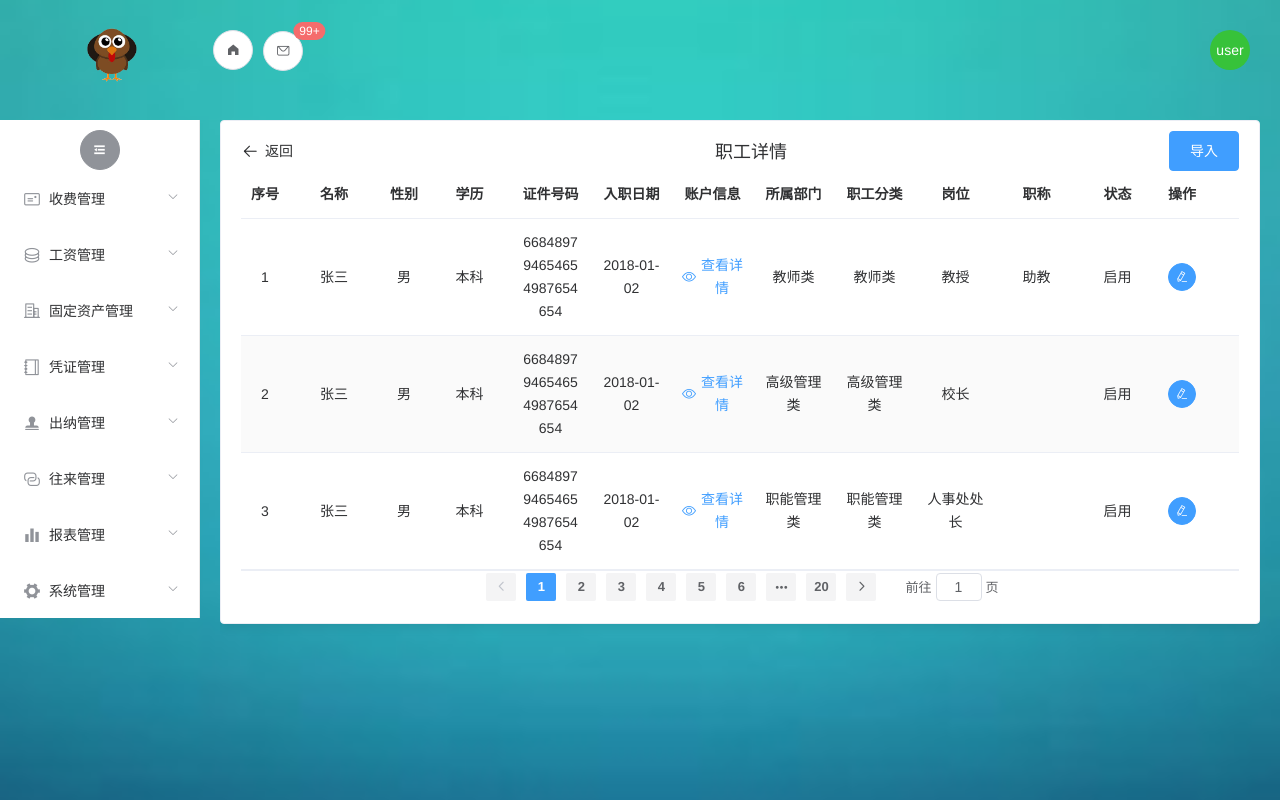
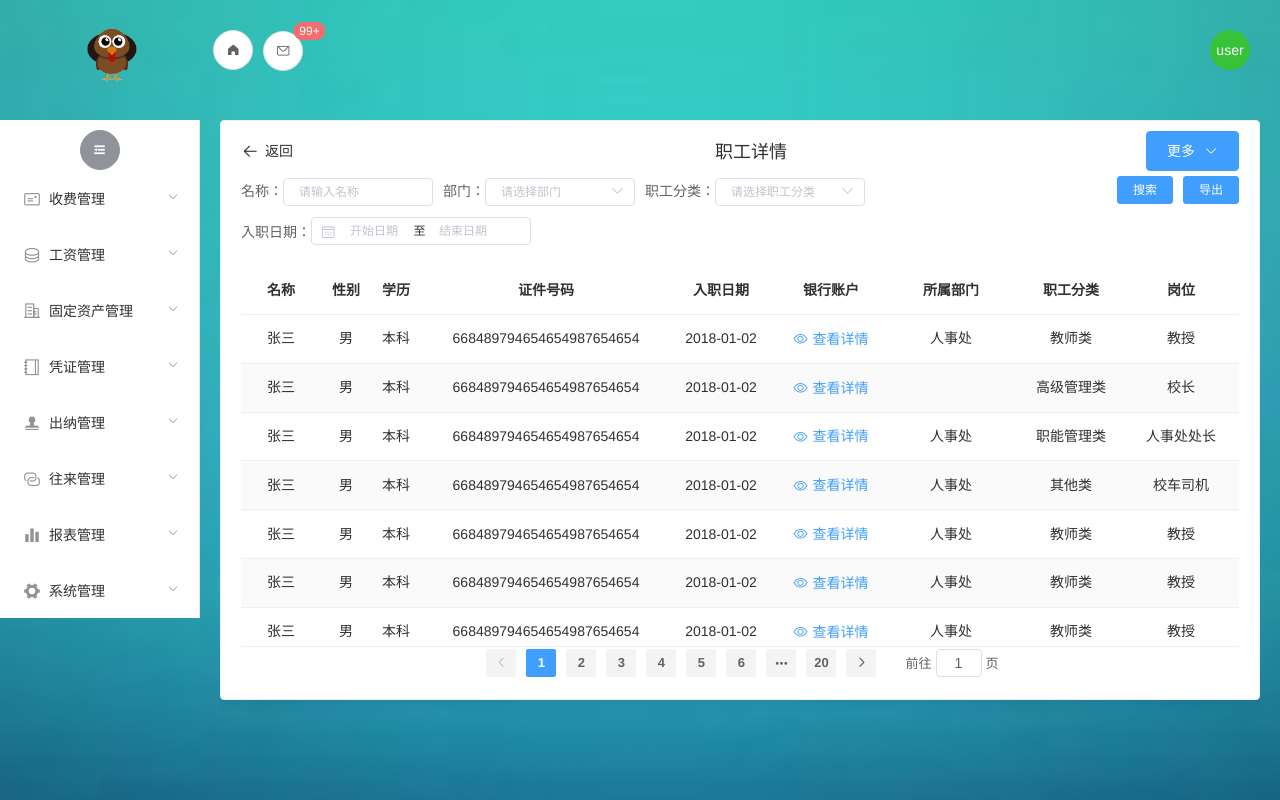
Before and after one commit to ZHSnail/vueFinance, a Vue app: page /#/finance/salary/staffInfo in a window 1280 px wide. Built offline with nearby package versions, Linux system fonts and the light colour scheme.

Commit message:
1.修改table的横向滚动条;2.完成职工信息页面;3.修改页头;4.删除无用文件;5.添加员工新增页面

```diff
--- a/src/assets/css/global.css
+++ b/src/assets/css/global.css
@@ -28,7 +28,7 @@ body,
 
 .el-table__body-wrapper::-webkit-scrollbar {
     width: 6px;
-    height: 6px;
+    height: 10px;
 }
 
 .el-table__body-wrapper::-webkit-scrollbar-thumb {
--- a/src/components/common/formItem.vue
+++ b/src/components/common/formItem.vue
@@ -42,6 +42,7 @@
       end-placeholder="结束日期"
       :default-time="['00:00:00', '23:59:59']"
       value-format="yyyy-MM-dd HH:mm:ss"
+      style="width:220px"
     ></el-date-picker>
 
     <!-- monthrange -->
--- a/src/components/common/myPageheader.vue
+++ b/src/components/common/myPageheader.vue
@@ -7,8 +7,9 @@
       <template slot="content">
         <el-row>
           <el-col :span="12" class="spancontent">{{titleContent}}</el-col>
-          <el-col :span="12" class="rightButton" v-if="buttonContent">
-            <el-button type="primary" @click="handClick">{{buttonContent}}</el-button>
+          <el-col :span="12" class="rightButton" v-if="needButton">
+            <!-- <el-button type="primary" @click="handClick">{{buttonContent}}</el-button> -->
+            <slot><el-button type="primary" @click="handClick">{{buttonContent}}</el-button></slot>
           </el-col>
         </el-row>
       </template>
--- a/src/components/common/searchBar.vue
+++ /dev/null
@@ -1,45 +0,0 @@
-<template>
-  <div class="searchBar">
-    <el-form :inline="true" :model="formInline" class="demo-form-inline">
-      <el-form-item label="审批人">
-        <el-input v-model="formInline.user" placeholder="审批人"></el-input>
-      </el-form-item>
-      <el-form-item label="活动区域">
-        <el-select v-model="formInline.region" placeholder="活动区域">
-          <el-option label="区域一" value="shanghai"></el-option>
-          <el-option label="区域二" value="beijing"></el-option>
-        </el-select>
-      </el-form-item>
-      <el-form-item>
-        <el-button type="primary" @click="onSubmit">查询</el-button>
-      </el-form-item>
-    </el-form>
-  </div>
-</template>
-
-<script>
-export default {
-  name: "searchBar",
-  components: {},
-  props: {},
-  data() {
-    return {
-      formInline: {
-        user: "",
-        region: ""
-      }
-    };
-  },
-  watch: {},
-  computed: {},
-  methods: {
-    onSubmit() {
-      console.log("submit!");
-    }
-  },
-  created() {},
-  mounted() {}
-};
-</script>
-<style scoped>
-</style>
--- a/src/main.js
+++ b/src/main.js
@@ -10,7 +10,6 @@ import myPageheader from "@/components/common/myPageheader.vue";
 import myCollapse from "@/components/common/myCollapse.vue";
 import task from "@/components/common/taskList.vue";
 import row from "@/components/common/row.vue";
-import search from "@/components/common/searchBar.vue";
 import searchForm from "@/components/common/searchForm.vue";
 
 
@@ -20,7 +19,6 @@ Vue.component('myPageheader', myPageheader)
 Vue.component('myCollapse', myCollapse)
 Vue.component('task', task)
 Vue.component('row', row)
-Vue.component('search', search)
 Vue.component('searchForm', searchForm)
 
 
--- a/src/router/index.js
+++ b/src/router/index.js
@@ -10,6 +10,7 @@ import PayNoticeReq from '../views/charge/payNoticeReq.vue'
 import PayNoticeDetail from '../views/charge/payNoticeDetail.vue'
 import PayList from '../views/charge/payList.vue'
 import StaffInfo from '../views/salary/staffInfo.vue'
+import StaffAdd from '../views/salary/staffAdd.vue'
 
 
 
@@ -59,9 +60,9 @@ const salary = [{
         component: StaffInfo
     },
     {
-        path: 'charge/payNoticeList',
-        name: 'payNoticeList',
-        component: PayNoticeList
+        path: 'salary/staffAdd/:id?',
+        name: 'staffAdd',
+        component: StaffAdd
     },
     {
         path: 'charge/detail/:id',
--- a/src/views/charge/payList.vue
+++ b/src/views/charge/payList.vue
@@ -206,7 +206,11 @@ export default {
   },
   watch: {},
   computed: {},
-  methods: {},
+  methods: {
+    handleCurrentChange(){
+
+    }
+  },
   created() {},
   mounted() {}
 };
--- a/src/views/charge/payNoticeList.vue
+++ b/src/views/charge/payNoticeList.vue
@@ -198,7 +198,11 @@ export default {
   },
   watch: {},
   computed: {},
-  methods: {},
+  methods: {
+    handleCurrentChange(){
+
+    }
+  },
   created() {},
   mounted() {}
 };
--- /dev/null
+++ b/src/views/salary/staffAdd.vue
@@ -0,0 +1,44 @@
+<template>
+  <div class="staffAdd">
+    <my-pageheader titleContent="添加职工"></my-pageheader>
+          <my-collapse title="人员信息" class="leftAlign">
+          </my-collapse>
+           <my-collapse title="银行信息" class="leftAlign">
+          </my-collapse>
+              <div class="rightAlign">
+      <el-button type="primary" @click="save('feeForm')">暂存</el-button>
+      <el-button type="primary" @click="commit('feeForm')">提交</el-button>
+    </div>
+  </div>
+</template>
+
+<script>
+export default {
+  name: "staffAdd",
+  components: {},
+  props: {},
+  data() {
+    return {};
+  },
+  watch: {},
+  computed: {},
+  methods: {
+      save(formName) {
+      this.$refs[formName].validate(valid => {
+        if (valid) {
+          console.log(this.feeForm);
+          alert("submit!");
+        } else {
+          console.log("error submit!!");
+          return false;
+        }
+      });
+    },
+    commit(formName) {},
+  },
+  created() {},
+  mounted() {}
+};
+</script>
+<style scoped>
+</style>
--- a/src/views/salary/staffInfo.vue
+++ b/src/views/salary/staffInfo.vue
@@ -1,27 +1,35 @@
 <template>
   <div class="staffInfo">
     <div>
-      <my-pageheader
-        titleContent="职工详情"
-        :needButton="true"
-        buttonContent="导入"
-        @handClick="importStaff"
-      ></my-pageheader>
+      <my-pageheader titleContent="职工详情" :needButton="true">
+        <el-dropdown trigger="click" @command="handleCommand">
+          <el-button type="primary">
+            更多
+            <i class="el-icon-arrow-down el-icon--right"></i>
+          </el-button>
+          <el-dropdown-menu slot="dropdown">
+            <el-dropdown-item command="addStaff">新增员工</el-dropdown-item>
+            <el-dropdown-item command="importStaff">导入员工</el-dropdown-item>
+          </el-dropdown-menu>
+        </el-dropdown>
+      </my-pageheader>
+    </div>
+    <div>
+      <searchForm  class="test" :formOptions="formOptions" btnItems="search,export"></searchForm>
     </div>
     <el-table
       cell-class-name="centerAlign"
       :data="tableData"
       stripe
       style="width: 100%"
-      max-height="400"
+      max-height="380"
     >
-      <el-table-column type="index" fixed align="center" label="序号"></el-table-column>
       <el-table-column align="center" fixed prop="name" label="名称"></el-table-column>
       <el-table-column align="center" prop="sex" label="性别" width="50"></el-table-column>
-      <el-table-column align="center" label="学历" prop="degree"></el-table-column>
-      <el-table-column align="center" prop="cardNumber" label="证件号码"></el-table-column>
-      <el-table-column align="center" prop="entryDate" label="入职日期"></el-table-column>
-      <el-table-column align="center" prop="bankName" label="账户信息">
+      <el-table-column align="center" label="学历" prop="degree" width="50"></el-table-column>
+      <el-table-column align="center" prop="cardNumber" label="证件号码" width="250"></el-table-column>
+      <el-table-column align="center" prop="entryDate" label="入职日期" width="100"></el-table-column>
+      <el-table-column align="center" prop="bankName" label="银行账户" width="120">
         <template slot-scope="scope">
           <el-popover placement="top" width="500" trigger="click">
             <el-table :data="scope.row.bankList">
@@ -35,24 +43,11 @@
           </el-popover>
         </template>
       </el-table-column>
-      <el-table-column align="center" label="所属部门" prop="staffType"></el-table-column>
-      <el-table-column align="center" label="职工分类" prop="staffType"></el-table-column>
-      <el-table-column align="center" label="岗位" prop="station"></el-table-column>
-      <el-table-column align="center" label="职称" prop="postTitle"></el-table-column>
+      <el-table-column align="center" label="所属部门" prop="org" width="120"></el-table-column>
+      <el-table-column align="center" label="职工分类" prop="staffType" width="120"></el-table-column>
+      <el-table-column align="center" label="岗位" prop="station" width="100"></el-table-column>
+      <el-table-column align="center" label="职称" prop="postTitle" width="120"></el-table-column>
       <el-table-column align="center" label="状态" prop="state"></el-table-column>
-      <el-table-column label="操作">
-          <template slot-scope="scope">
-            <el-tooltip effect="light" content="编辑" placement="bottom">
-              <el-button
-                size="mini"
-                type="primary"
-                icon="el-icon-edit"
-                circle
-                @click="handleEdit(scope.$index, scope.row)"
-              ></el-button>
-            </el-tooltip>
-          </template>
-        </el-table-column>
     </el-table>
     <el-row>
       <el-col :span="24">
@@ -111,7 +106,8 @@ export default {
           ],
           staffType: "教师类",
           station: "教授",
-          postTitle: "助教"
+          postTitle: "助教",
+          org:"人事处",
         },
         {
           id: "2",
@@ -181,7 +177,8 @@ export default {
           ],
           staffType: "职能管理类",
           station: "人事处处长",
-          postTitle: ""
+          postTitle: "",
+          org:"人事处",
         },
         {
           id: "4",
@@ -216,7 +213,8 @@ export default {
           ],
           staffType: "其他类",
           station: "校车司机",
-          postTitle: ""
+          postTitle: "",
+          org:"人事处",
         },
         {
           id: "5",
@@ -251,7 +249,8 @@ export default {
           ],
           staffType: "教师类",
           station: "教授",
-          postTitle: "助教"
+          postTitle: "助教",
+          org:"人事处",
         },
         {
           id: "6",
@@ -286,7 +285,8 @@ export default {
           ],
           staffType: "教师类",
           station: "教授",
-          postTitle: "助教"
+          postTitle: "助教",
+          org:"人事处",
         },
         {
           id: "7",
@@ -321,7 +321,8 @@ export default {
           ],
           staffType: "教师类",
           station: "教授",
-          postTitle: "助教"
+          postTitle: "助教",
+          org:"人事处",
         },
         {
           id: "8",
@@ -356,7 +357,8 @@ export default {
           ],
           staffType: "教师类",
           station: "教授",
-          postTitle: "助教"
+          postTitle: "助教",
+          org:"人事处",
         },
         {
           id: "9",
@@ -391,7 +393,8 @@ export default {
           ],
           staffType: "教师类",
           station: "教授",
-          postTitle: "助教"
+          postTitle: "助教",
+          org:"人事处",
         },
         {
           id: "10",
@@ -426,7 +429,43 @@ export default {
           ],
           staffType: "教师类",
           station: "教授",
-          postTitle: "助教"
+          postTitle: "助教",
+          org:"人事处",
+        }
+      ],
+      formOptions: [
+        {
+          label: "名称", // label文字
+          prop: "name", // 字段名
+          element: "el-input", // 指定elementui组件
+          placeholder: "请输入名称" // elementui组件属性
+        },
+        {
+          label: "部门", // label文字
+          prop: "org", // 字段名
+          element: "el-select", // 指定elementui组件
+          placeholder: "请选择部门", // elementui组件属性
+          options: [
+            { label: "人事部", value: "1" },
+            { label: "校长办公室", value: "2" }
+          ]
+        }
+        ,
+        {
+          label: "职工分类", // label文字
+          prop: "staffType", // 字段名
+          element: "el-select", // 指定elementui组件
+          placeholder: "请选择职工分类", // elementui组件属性
+          options: [
+            { label: "教师类", value: "1" },
+            { label: "高级管理类", value: "2" }
+          ]
+        },
+        {
+          element:"el-date-picker",
+          label:"入职日期",
+          type:"daterange",
+          prop: "entryDate", // 字段名
         }
       ],
       total: 200,
@@ -436,11 +475,22 @@ export default {
   watch: {},
   computed: {},
   methods: {
-    import() {}
+    handleCommand(command) {
+        if(command == "addStaff"){
+          this.$router.push({ path: "staffAdd" });
+        }
+        if(command == "importStaff"){
+           this.$message('click on item ' + command);
+        }
+    },
+    handleCurrentChange(){
+
+    }
   },
   created() {},
   mounted() {}
 };
 </script>
 <style scoped>
+
 </style>
```
